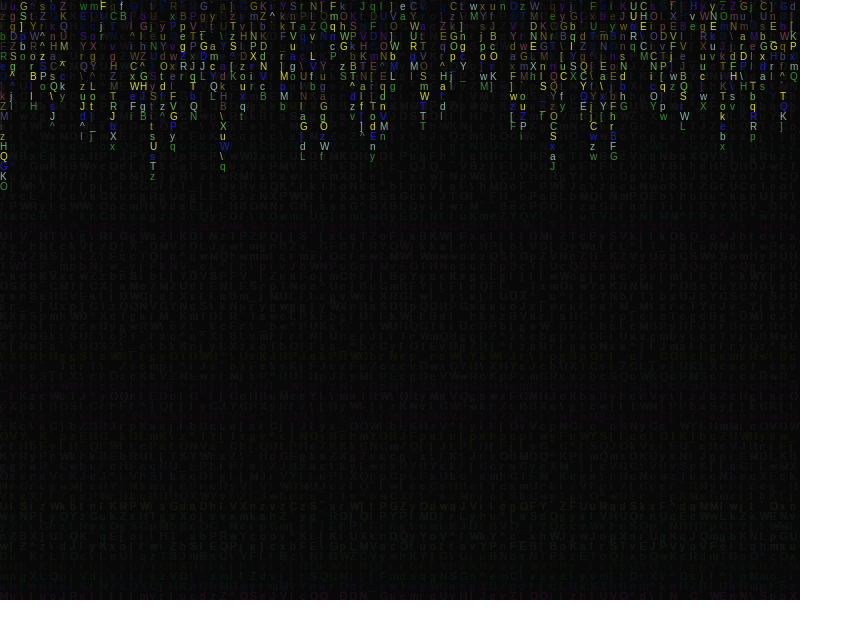
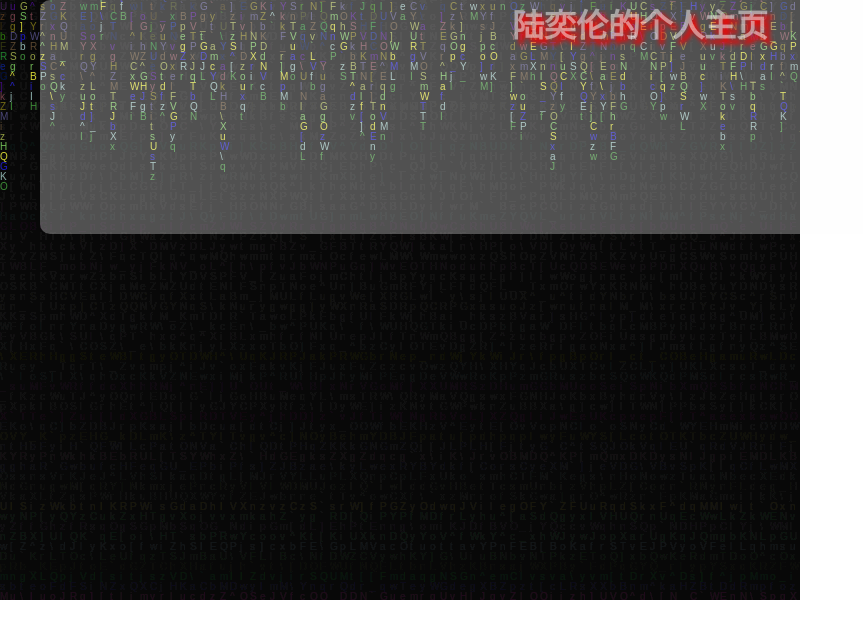
Before and after one commit to luyilun/luyilun.github.io, a plain HTML site: page index.html in a window 1280 px wide. Shown: the whole page, without its empty margins (0-863 px from the left). Drawn offline with Linux system fonts and the light colour scheme.

Commit message:
Update index.html

```diff
--- a/index.html
+++ b/index.html
@@ -2,20 +2,20 @@
 <html lang="en">
 	<head>
 		<meta charset="UTF-8">
-		<link rel="shortcut icon" type="image/x-icon" href="/favicon.ico" />
 		<title>陆奕伦</title>
 		<style>
-			* {
-				margin: 0;
-				padding: 0;
-			}
-			body {
-				overflow: hidden;
-			}
-					/*canvas{ background: #0c0c0c; }*/
+			* {margin: 0;padding: 0;}
+			body {overflow: hidden;}
+			canvas {position: fixed;top:0;left:0;z-index: -1;}
+			header {width:1200px;height:234px;background:rgba(250,250,250,0.3);margin:0 auto;border-radius: 10px;}
+			.c-title {text-align:center;color:rgba(250,250,250,0.5);text-shadow: 5px 5px 5px #FF0000;}
 		</style>
 	</head>
 <body>
+	<header>
+		<h1 class="c-title">陆奕伦的个人主页</h2>
+	</header>
+	<!-- 背景墙 -->
 	<canvas id="canvas"> 您的浏览器不支持canvas标签，请您更换浏览器 </canvas>
 	<script>
 			var canvas=document.getElementById("canvas");
```
